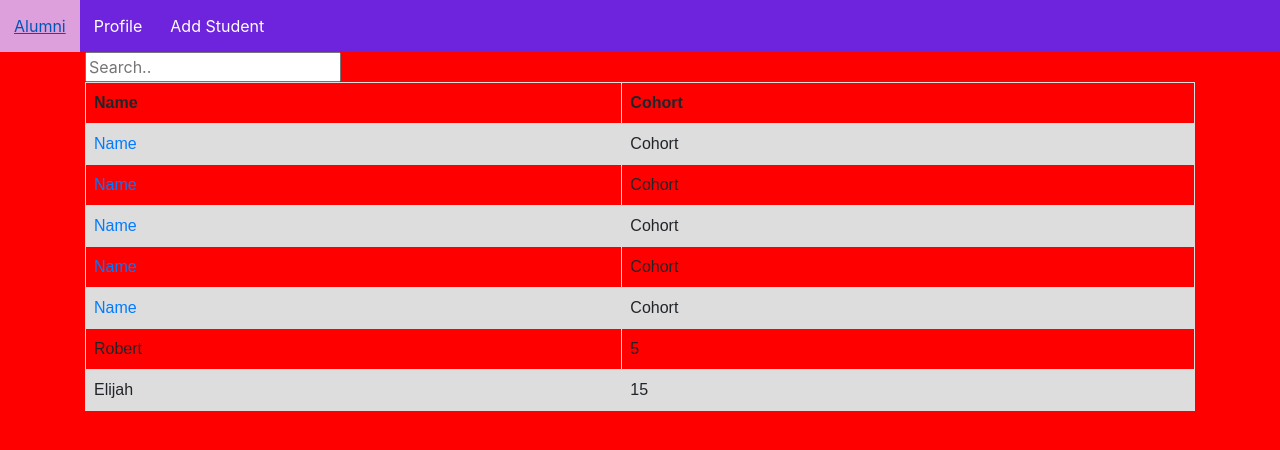
After one commit to ElijahMoyd/InternProject, a PHP site: page /Table.php in a window 1280 px wide. The commit adds this page. Shown: the top 450 px of the page. Run offline with PHP 8.4, Linux system fonts and the light colour scheme.

Commit message:
Add files via upload

```diff
--- a/appprofile.php
+++ b/appprofile.php
@@ -5,6 +5,7 @@ if( !isset($_SESSION["email"]) ){
 ?>
 <!doctype html>
 <html lang="en">
+
 <head>
     <!-- Required meta tags -->
     <meta charset="utf-8">
@@ -15,8 +16,10 @@ if( !isset($_SESSION["email"]) ){
     <title>OBT Cohort Database</title>
     <style>
         /*custom page css here*/
+
     </style>
 </head>
+
 <body>
     <?php require_once('assets/partials/nav.php')?>
     <!-- HTML here. -->
@@ -35,6 +38,8 @@ if( !isset($_SESSION["email"]) ){
     <script src="assets/js/bootstrap.min.js"></script>
     <script>
         /* custom script here */
+
     </script>
 </body>
+
 </html>
--- a/assets/partials/nav.php
+++ b/assets/partials/nav.php
@@ -30,9 +30,9 @@ li a:hover {
 </style>
 <nav>
 <ul>
-  <li><a class="active" href= "home.php">Home</a></li>
-  <li><a href="detail.php">Information</a></li>
-  <li><a href="create.php">Create</a></li>
+  <li><a class="active" href= "Table.php">Alumni</a></li>
+  <li><a href="detail.php">Profile</a></li>
+  <li><a href="create.php">Add Student</a></li>
     </ul>
 
 
--- a/create.php
+++ b/create.php
@@ -34,7 +34,7 @@
                 <br>
             </label>
             <br>
-              <span id="response"></span>
+            <span id="response"></span>
             <input type="button" onclick="addInput()" value="addmore" />
 
             <script>
@@ -50,7 +50,7 @@
             <br><br>
             <h4>Credentials</h4>
             <label>
-                <input type="checkbox" name="credential[]" value="Photoshop">  Photoshop
+                <input type="checkbox" name="credential[]" value="Photoshop"> Photoshop
             </label>
             <br>
             <label>
@@ -79,7 +79,7 @@
                 <input type="radio" name="employ" value="true">
             </label>
             <br>
-            <input type="submit"  name="sub" value="submit">
+            <input type="submit" name="sub" value="submit">
 
 
         </form>
--- a/detail.php
+++ b/detail.php
@@ -53,4 +53,5 @@
         </form>
     </div>
 </body>
+
 </html>
--- /dev/null
+++ b/table.php
@@ -0,0 +1,92 @@
+<!DOCTYPE html>
+<html>
+
+<head>
+    <title>Alumni</title>
+
+    <link rel="stylesheet" href="https://stackpath.bootstrapcdn.com/bootstrap/4.3.1/css/bootstrap.min.css" integrity="sha384-ggOyR0iXCbMQv3Xipma34MD+dH/1fQ784/j6cY/iJTQUOhcWr7x9JvoRxT2MZw1T" crossorigin="anonymous">
+    <link rel="stylesheet" href="style.css">
+    <script src="https://stackpath.bootstrapcdn.com/bootstrap/4.3.1/js/bootstrap.min.js" integrity="sha384-JjSmVgyd0p3pXB1rRibZUAYoIIy6OrQ6VrjIEaFf/nJGzIxFDsf4x0xIM+B07jRM" crossorigin="anonymous"></script>
+    <style>
+
+
+        table {
+            font-family: arial, sans-serif;
+            border-collapse: collapse;
+            width: 100%;
+        }
+
+        td,
+        th {
+            border: 1px solid #dddddd;
+            text-align: left;
+            padding: 8px;
+        }
+
+        tr:nth-child(even) {
+            background-color: #dddddd;
+        }
+    </style>
+
+</head>
+
+<body>
+    <?php include("assets/partials/nav.php");?>
+
+    <div class="container">
+        <div class="topnav">
+            <input type="text" placeholder="Search..">
+        </div>
+
+
+
+        <table>
+            <tr>
+                <th>Name</th>
+                <th>Cohort</th>
+            </tr>
+            <tr>
+                <td>
+                    <a href="detail.html">Name</a>
+                <td>Cohort</td>
+            </tr>
+            <tr>
+                <td>
+                    <a href="detail.html">Name</a>
+                <td>Cohort</td>
+            </tr>
+            <tr>
+                <td>
+                    <a href="detail.html">Name</a>
+                <td>Cohort</td>
+            </tr>
+            <tr>
+                <td>
+                    <a href="detail.html">Name</a>
+                <td>Cohort</td>
+            </tr>
+            <tr>
+                <td>
+                    <a href="detail.html">Name</a>
+                <td>Cohort</td>
+            </tr>
+            <?php
+					$d = file_get_contents('assets/data/data.json');
+					$d = json_decode($d, true);
+
+
+
+					foreach($d as $v => $o){
+
+           echo '<tr>
+					<td>'.$o['name'].'</td>
+					<td>'.$o['cohort'].'</td>
+                 </tr>';
+					}
+
+				?>
+        </table>
+    </div>
+</body>
+
+</html>
```
Also changed, not shown: appreg.php (+14 -4 lines), applogout.php (line endings or trailing spaces), process.php (line endings or trailing spaces). Lines whose indentation alone changed are shown as unchanged.
